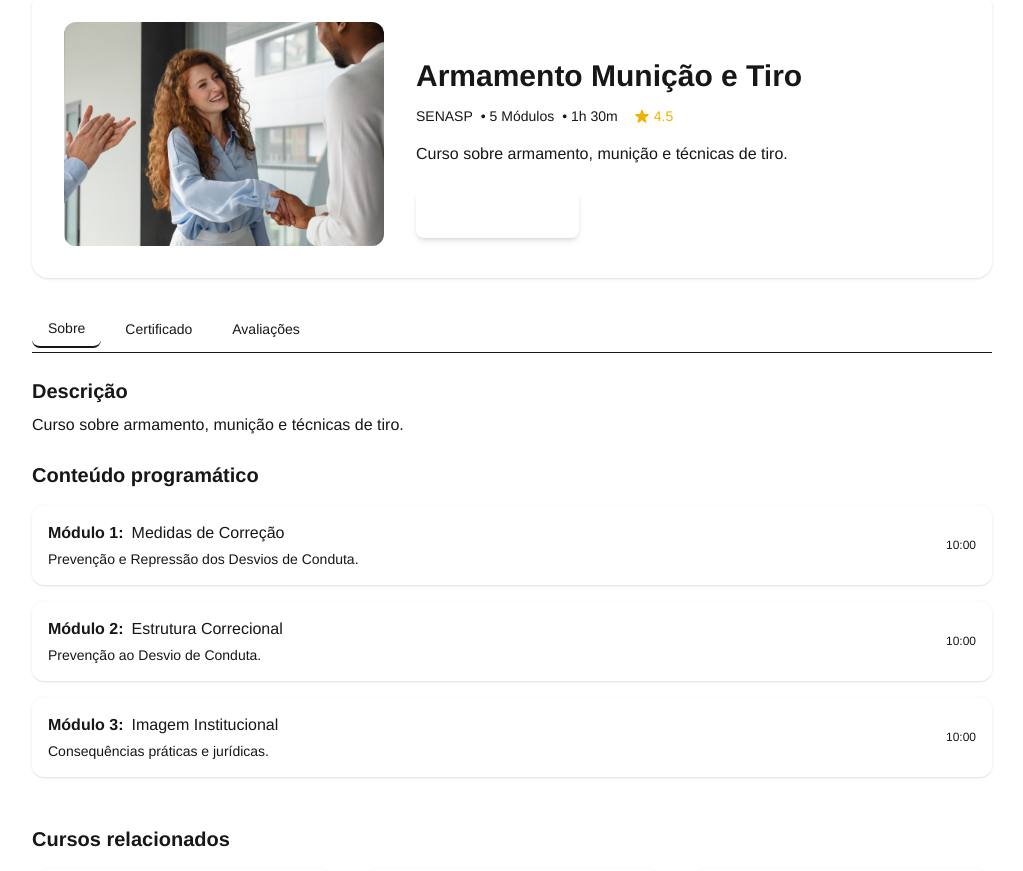
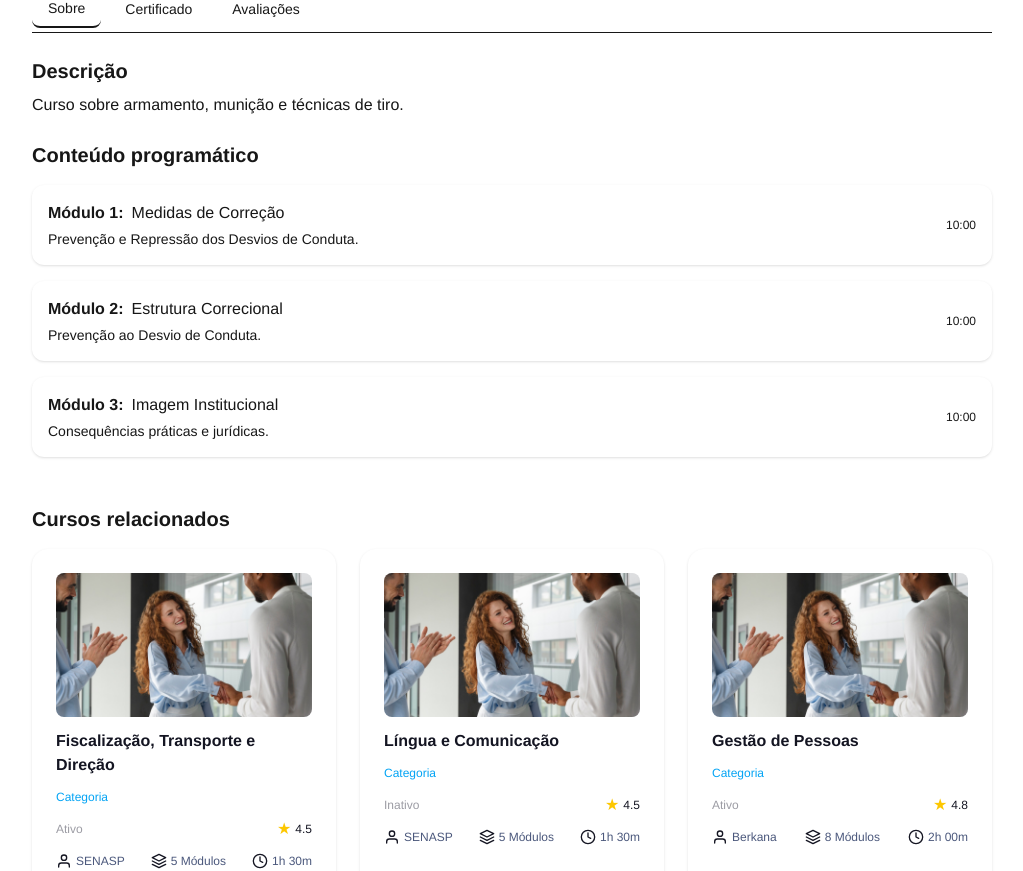
Before and after one commit to Sena32/berkana-app, a Next.js app: page /cursos/1 in a window 1280 px wide. Shown: the part 116-987 px from the top of the page, without its empty margins (128-1151 px from the left). Built offline with nearby package versions, Linux system fonts and the light colour scheme.

Commit message:
feat: atualização dos detalhes do curso e ajustes nos mocks de cursos

```diff
--- a/src/app/cursos/[id]/page.tsx
+++ b/src/app/cursos/[id]/page.tsx
@@ -1,5 +1,5 @@
 import PublicHeader from '@/components/layout/PublicHeader';
-import CourseHero from '@/components/course/CourseHero';
+// import CourseHero from '@/components/course/CourseHero';
 import Tabs from '@/components/common/Tabs';
 import CourseProgram, { CourseModule } from '@/components/course/CourseProgram';
 import CourseList from '@/components/course/CourseList';
@@ -15,7 +15,7 @@ const modules: CourseModule[] = [
 ];
 
 export const metadata = {
-  title: `${course.title} | Berkana Academy`,
+  title: `${course.name} | Berkana Academy`,
   description: course.description,
 };
 
@@ -24,7 +24,7 @@ export default function CourseDetailPage() {
     <main className="min-h-screen flex flex-col bg-background">
       <PublicHeader />
       <section className="max-w-5xl mx-auto w-full py-10 px-4 sm:px-8">
-        <CourseHero {...course} />
+        {/* <CourseHero title={course.name} duration={course.hours} status={course.isActive ? 'open' : 'locked'} image={course.image} institution={course.institution} modules={course.modules} rating={course.rating} description={course.description} /> */}
         <Tabs
           tabs={[
             {
--- a/src/mocks/course-mock.ts
+++ b/src/mocks/course-mock.ts
@@ -1,70 +1,76 @@
-import type { Course } from '../types/course';
+import type { CourseCardProps } from '../components/course/CourseCard';
 
-export const mockCourses: Course[] = [
+export const mockCourses: CourseCardProps[] = [
   {
     id: '1',
-    title: 'Armamento Munição e Tiro',
+    name: 'Armamento Munição e Tiro',
     institution: 'SENASP',
     modules: 5,
-    duration: '1h 30m',
+    hours: '1h 30m',
     rating: 4.5,
-    status: 'in-progress',
+    isActive: true,
+    thumbnail: '/images/curso.png',
     image: '/images/curso.png',
     description: 'Curso sobre armamento, munição e técnicas de tiro.'
   },
   {
     id: '2',
-    title: 'Fiscalização, Transporte e Direção',
+    name: 'Fiscalização, Transporte e Direção',
     institution: 'SENASP',
     modules: 5,
-    duration: '1h 30m',
+    hours: '1h 30m',
     rating: 4.5,
-    status: 'in-progress',
+    isActive: true,
+    thumbnail: '/images/curso.png',
     image: '/images/curso.png',
     description: 'Curso sobre fiscalização, transporte e direção segura.'
   },
   {
     id: '3',
-    title: 'Língua e Comunicação',
+    name: 'Língua e Comunicação',
     institution: 'SENASP',
     modules: 5,
-    duration: '1h 30m',
+    hours: '1h 30m',
     rating: 4.5,
-    status: 'open',
+    isActive: false,
+    thumbnail: '/images/curso.png',
     image: '/images/curso.png',
     description: 'Curso de comunicação e linguagem para profissionais.'
   },
   {
     id: '4',
-    title: 'Língua e Comunicação',
-    institution: 'SENASP',
-    modules: 5,
-    duration: '1h 30m',
-    rating: 4.5,
-    status: 'open',
+    name: 'Gestão de Pessoas',
+    institution: 'Berkana',
+    modules: 8,
+    hours: '2h 00m',
+    rating: 4.8,
+    isActive: true,
+    thumbnail: '/images/curso.png',
     image: '/images/curso.png',
-    description: 'Curso de comunicação e linguagem para profissionais.'
+    description: 'Curso sobre gestão de equipes e liderança.'
   },
   {
     id: '5',
-    title: 'Língua e Comunicação',
-    institution: 'SENASP',
-    modules: 5,
-    duration: '1h 30m',
-    rating: 4.5,
-    status: 'open',
+    name: 'Saúde Mental no Trabalho',
+    institution: 'Berkana',
+    modules: 4,
+    hours: '1h 10m',
+    rating: 4.2,
+    isActive: true,
+    thumbnail: '/images/curso.png',
     image: '/images/curso.png',
-    description: 'Curso de comunicação e linguagem para profissionais.'
+    description: 'Curso sobre saúde mental e bem-estar no ambiente de trabalho.'
   },
   {
     id: '6',
-    title: 'Língua e Comunicação',
+    name: 'Investigação Criminal',
     institution: 'SENASP',
-    modules: 5,
-    duration: '1h 30m',
-    rating: 4.5,
-    status: 'open',
+    modules: 6,
+    hours: '1h 45m',
+    rating: 4.7,
+    isActive: false,
+    thumbnail: '/images/curso.png',
     image: '/images/curso.png',
-    description: 'Curso de comunicação e linguagem para profissionais.'
+    description: 'Curso sobre técnicas de investigação criminal.'
   }
 ];
```
